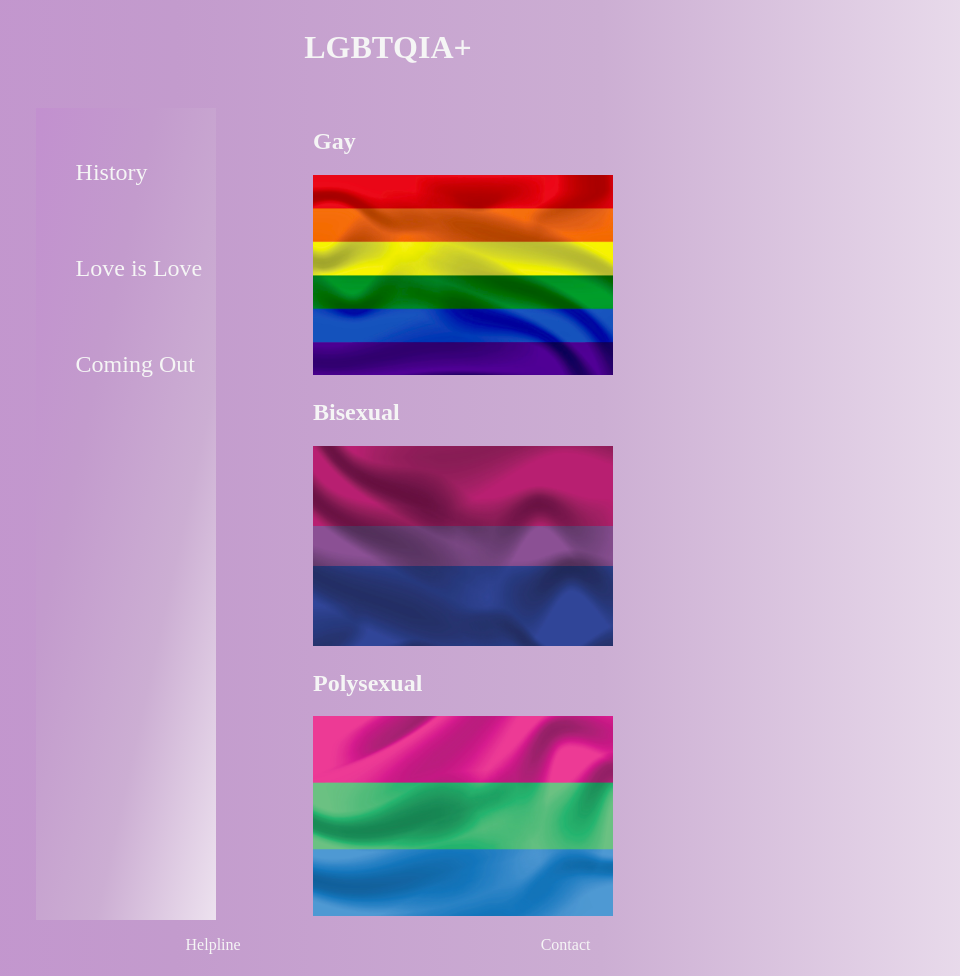
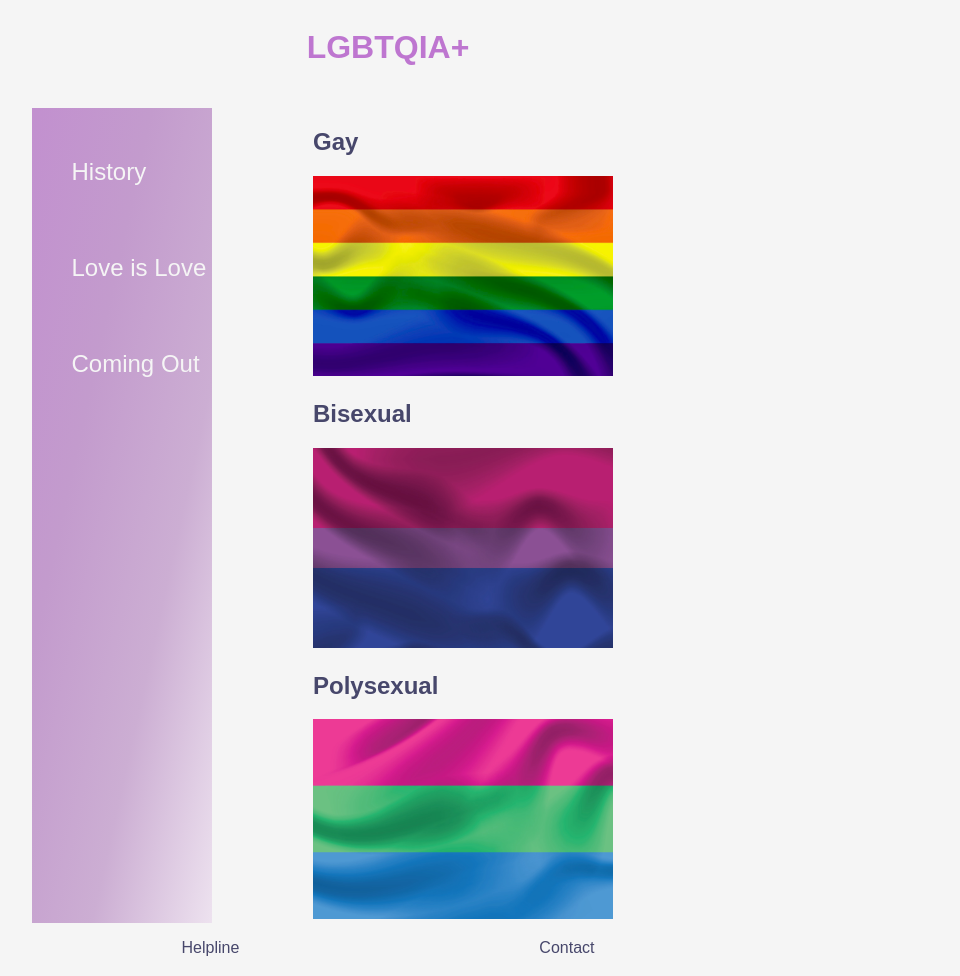
Before and after one commit to Lilly05/Pride, a plain HTML site: page invoice.html in a window 1280 px wide. Shown: the top 976 px of the page, without its empty margins (252-1212 px from the left). Drawn offline with Linux system fonts and the light colour scheme.

Commit message:
font added

```diff
--- a/invoice.html
+++ b/invoice.html
@@ -1,9 +1,11 @@
 <!DOCTYPE html>
+<html lang="en">
 <head>
     <link href="style.css" rel="stylesheet">
-<link rel="preconnect" href="https://fonts.googleapis.com">
+    <link rel="preconnect" href="https://fonts.googleapis.com">
     <link rel="preconnect" href="https://fonts.gstatic.com" crossorigin>
     <link href="https://fonts.googleapis.com/css2?family=Poppins:wght@100&display=swap" rel="stylesheet">
+    <title>LGBTQIA+</title>
 </head>
 <body>
     <div class="container">
--- a/style.css
+++ b/style.css
@@ -1,8 +1,15 @@
 body{
-    font-family: 'Roboto Slab', serif;
+    font-family: 'Be Vietnam Pro', sans-serif;
     color: whitesmoke;
-    background:#ba74cc;
-    background: linear-gradient(to right, #C290CF, #C39BCD, #CCAED3, #EDE2EF);
+    background-color:whitesmoke;
+}
+
+h1{
+    color: #BE76D0;;
+}
+
+h2, p{
+    color:#47476b;
 }
 
 .container{
@@ -48,7 +55,7 @@ main{
 header{
     text-align: center;
 }
-li{
+li {
     line-height: 400%;
     font-size: 1.5em;
     color: whitesmoke;
```
